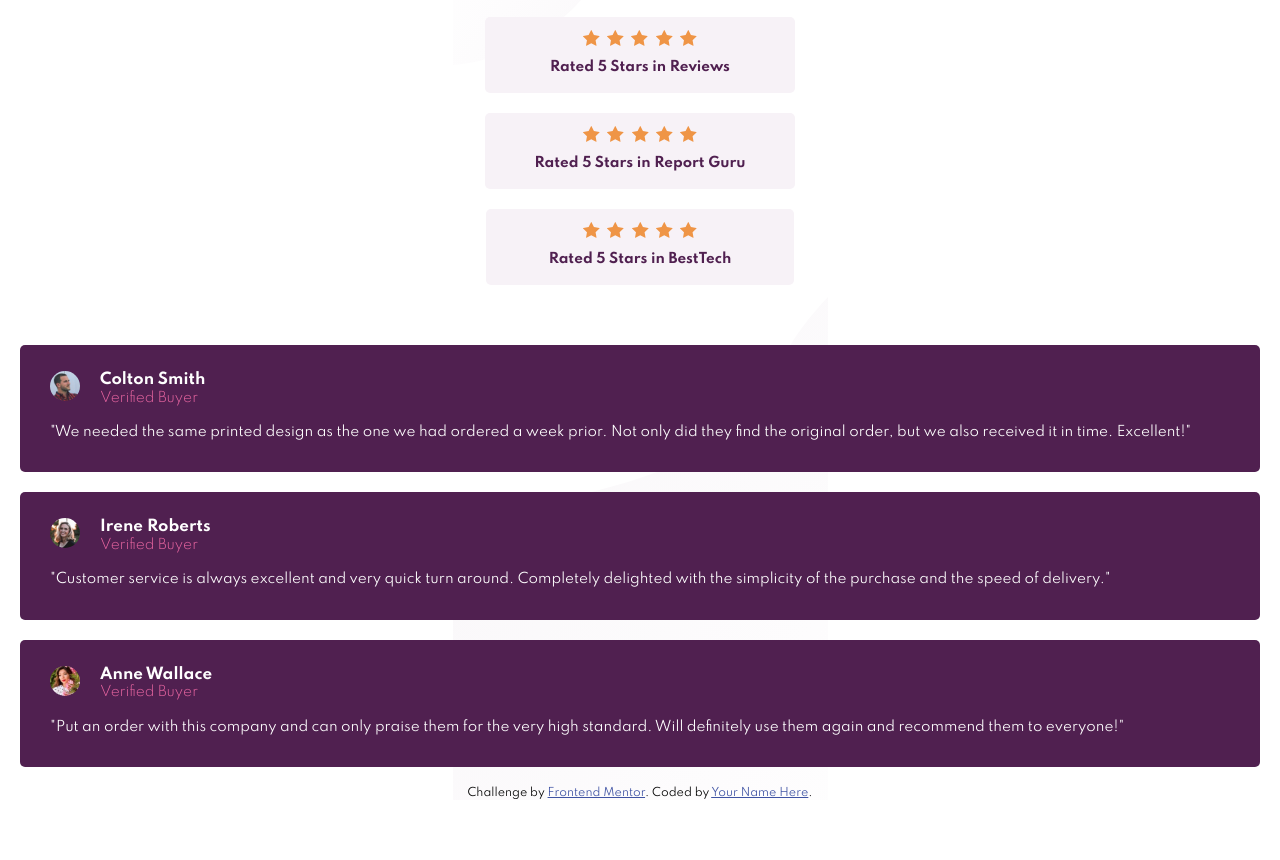
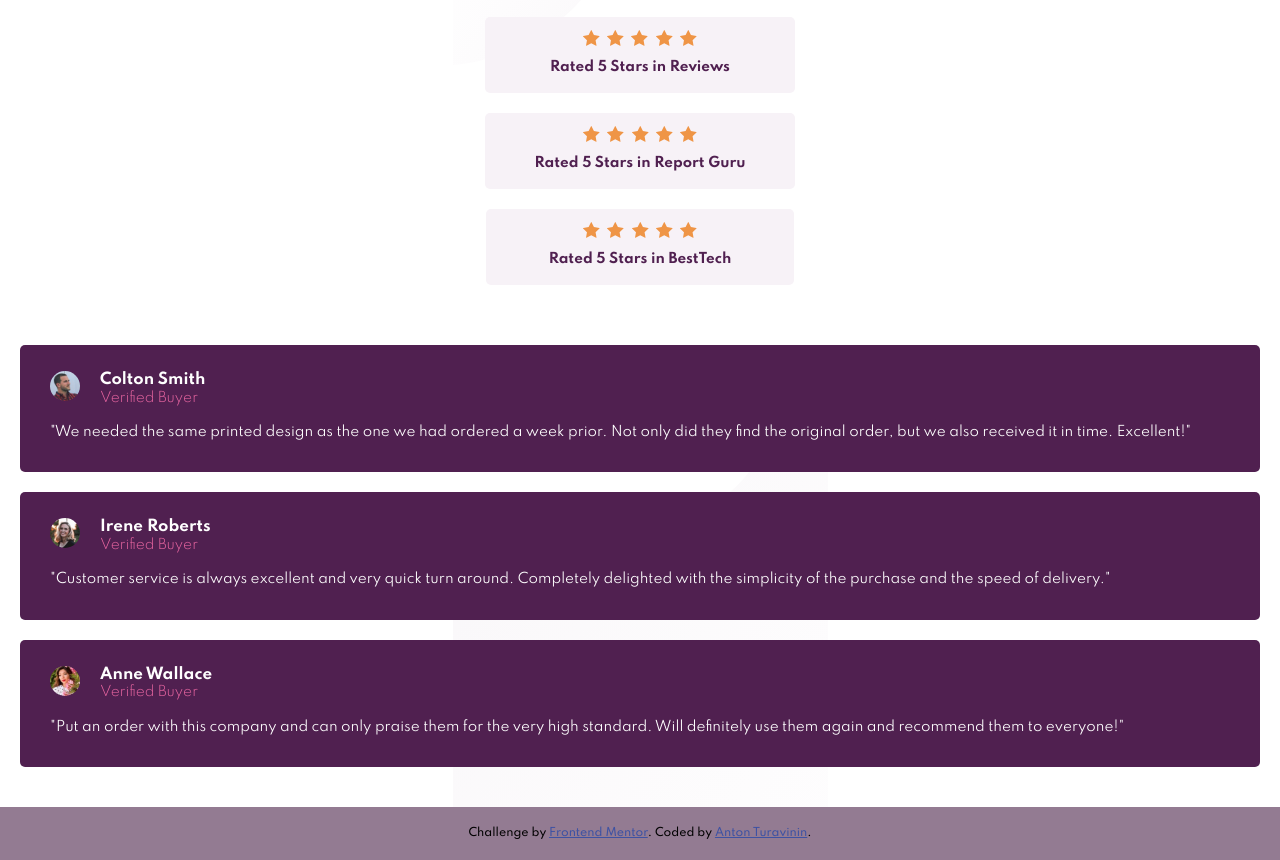
Before and after one commit to turavinin/social-proof-section-master, a plain HTML site: page index.html in a window 1280 px wide. Shown: the part 167-1027 px from the top of the page. Before the commit the page ends 967 px from the top, so only its background shows below. Drawn offline with Linux system fonts and the light colour scheme.

Commit message:
Start footer styles

```diff
--- a/index.html
+++ b/index.html
@@ -145,12 +145,13 @@
 
     </main>
 
+    <div class="footer-wrapper"></div>
     <footer id="footer">
         <div class="attribution">
-          Challenge by
+          <p>Challenge by
           <a href="https://www.frontendmentor.io?ref=challenge" target="_blank"
             >Frontend Mentor</a
-          >. Coded by <a href="#">Your Name Here</a>.
+          >. Coded by <a href="#">Anton Turavinin</a>.</p>
         </div>
     </footer>
 
--- a/styles/styles.css
+++ b/styles/styles.css
@@ -11,7 +11,7 @@ html {
 body {
   display: block;
   width: 100vw;
-  height: 100%;
+  min-height: 100vh;
   font-family: "Spartan", sans-serif;
   background-image: url(/images/bg-pattern-top-mobile.svg),
     url(/images/bg-pattern-bottom-mobile.svg);
@@ -254,10 +254,27 @@ body {
   color: #ffffff;
 }
 
+/* FOOTER */
+
+.footer-wrapper {
+  flex: 1;
+}
+
+#footer {
+  display: flex;
+  justify-content: center;
+  background-color: hsl(303, 10%, 53%);
+  margin: 20px 0 0 0;
+  padding: 20px 0;
+  bottom: 0;
+}
+
 .attribution {
   font-size: 11px;
   text-align: center;
+  font-weight: 500;
 }
 .attribution a {
   color: hsl(228, 45%, 44%);
+  font-weight: 500;
 }
```
